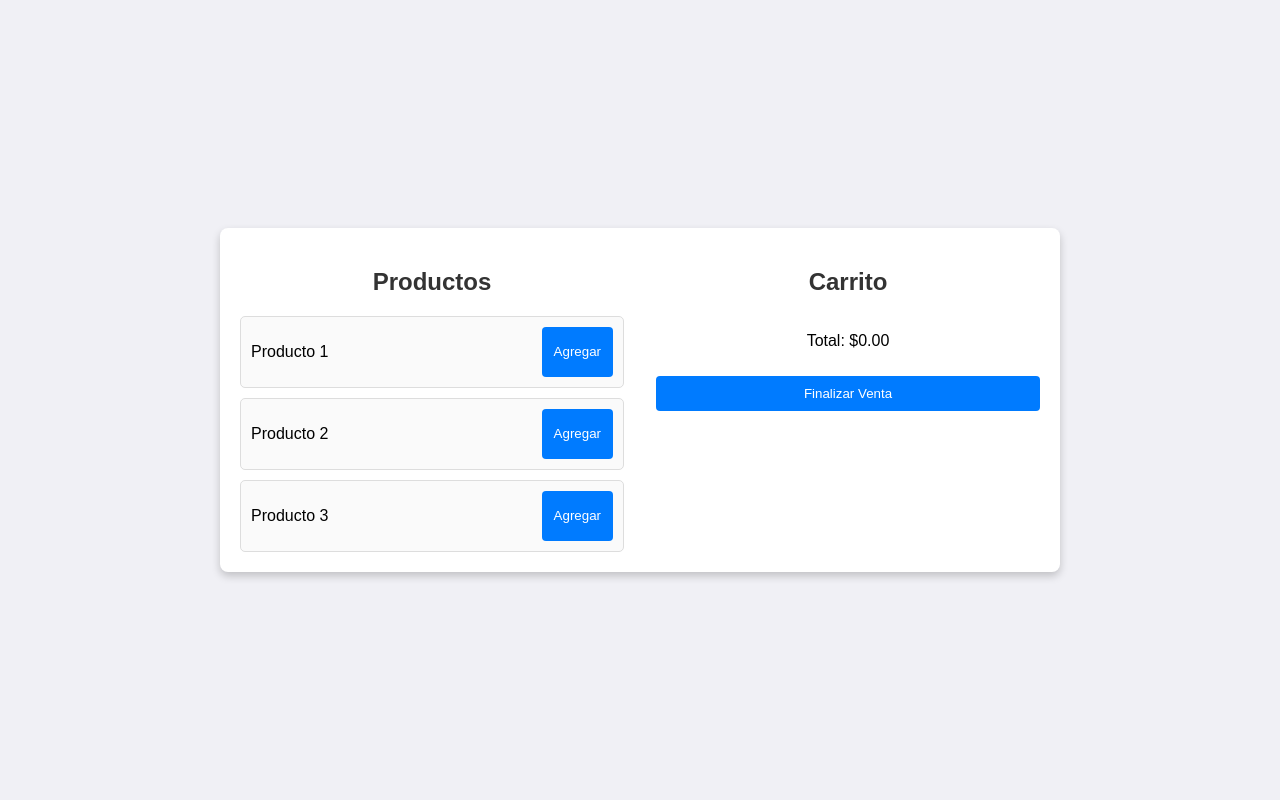
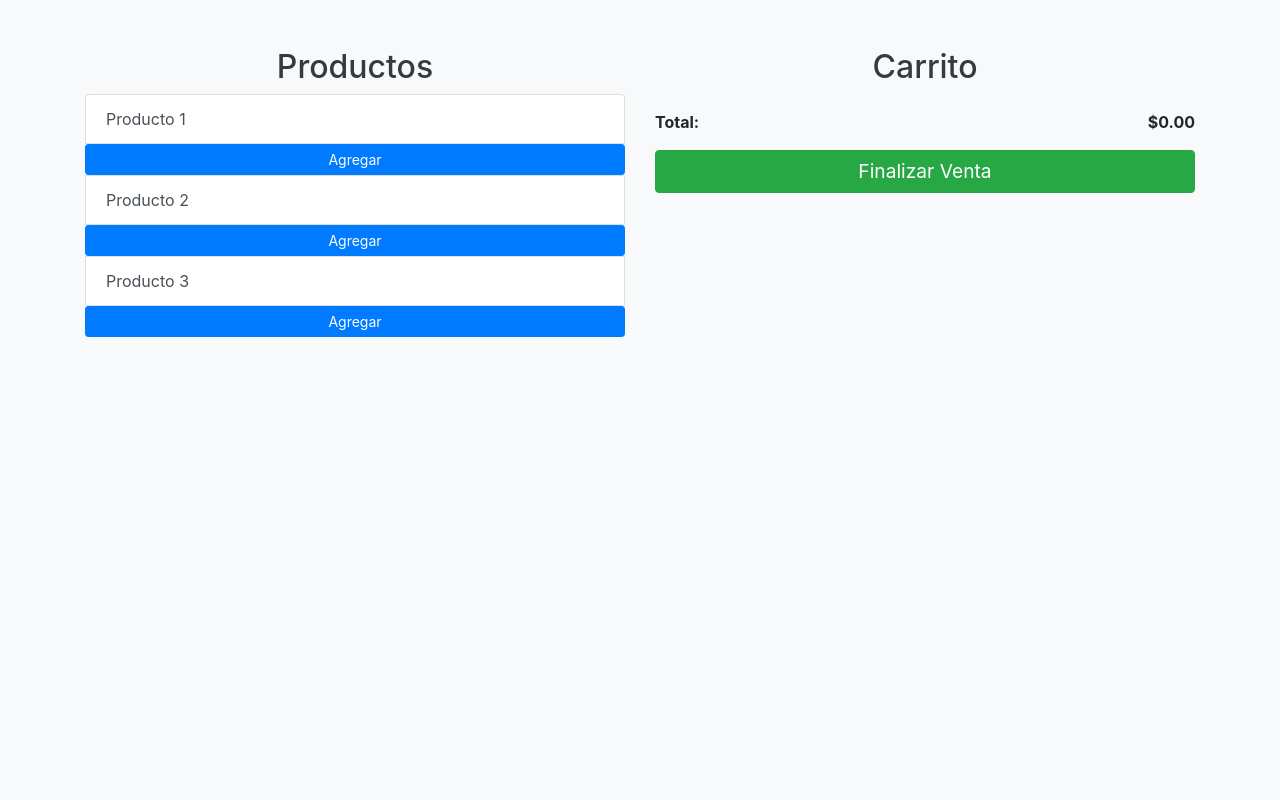
Before and after one commit to Esler9/restaurantsistem, a PHP site: page /default.php in a window 1280 px wide. Run offline with PHP 8.4, Linux system fonts and the light colour scheme.

Commit message:
agregando bootstrap

```diff
--- a/default.php
+++ b/default.php
@@ -4,43 +4,52 @@
     <meta charset="UTF-8">
     <meta name="viewport" content="width=device-width, initial-scale=1.0">
     <title>Punto de Venta - Restaurante</title>
+    <!-- Enlace a Bootstrap CSS -->
+    <link rel="stylesheet" href="https://stackpath.bootstrapcdn.com/bootstrap/4.5.2/css/bootstrap.min.css">
     <link rel="stylesheet" href="styles.css">
 </head>
 <body>
 
-<div class="pos-container">
-    <!-- Sección de productos -->
-    <div class="product-section">
-        <h2>Productos</h2>
-        <div class="product-list">
-            <div class="product">
-                <p>Producto 1</p>
-                <button class="add-to-cart">Agregar</button>
-            </div>
-            <div class="product">
-                <p>Producto 2</p>
-                <button class="add-to-cart">Agregar</button>
-            </div>
-            <div class="product">
-                <p>Producto 3</p>
-                <button class="add-to-cart">Agregar</button>
+<div class="container my-5">
+    <div class="row">
+        <!-- Sección de Productos -->
+        <div class="col-md-6 mb-4">
+            <h2 class="text-center">Productos</h2>
+            <div class="list-group">
+                <button class="list-group-item list-group-item-action d-flex justify-content-between align-items-center">
+                    Producto 1
+                    <button class="btn btn-primary btn-sm add-to-cart">Agregar</button>
+                </button>
+                <button class="list-group-item list-group-item-action d-flex justify-content-between align-items-center">
+                    Producto 2
+                    <button class="btn btn-primary btn-sm add-to-cart">Agregar</button>
+                </button>
+                <button class="list-group-item list-group-item-action d-flex justify-content-between align-items-center">
+                    Producto 3
+                    <button class="btn btn-primary btn-sm add-to-cart">Agregar</button>
+                </button>
             </div>
         </div>
-    </div>
 
-    <!-- Sección de carrito -->
-    <div class="cart-section">
-        <h2>Carrito</h2>
-        <div class="cart-list">
-            <!-- Aquí se agregarán los productos seleccionados -->
+        <!-- Sección de Carrito -->
+        <div class="col-md-6">
+            <h2 class="text-center">Carrito</h2>
+            <ul class="list-group cart-list mb-3">
+                <!-- Productos agregados se mostrarán aquí -->
+            </ul>
+            <div class="d-flex justify-content-between align-items-center">
+                <strong>Total:</strong>
+                <span id="total-amount" class="font-weight-bold">$0.00</span>
+            </div>
+            <button class="btn btn-success btn-block mt-3 checkout-btn">Finalizar Venta</button>
         </div>
-        <div class="cart-total">
-            <p>Total: <span id="total-amount">$0.00</span></p>
-        </div>
-        <button class="checkout-btn">Finalizar Venta</button>
     </div>
 </div>
 
+<!-- Enlace a jQuery, Popper.js y Bootstrap JS -->
+<script src="https://code.jquery.com/jquery-3.5.1.slim.min.js"></script>
+<script src="https://cdn.jsdelivr.net/npm/popper.js@1.16.1/dist/umd/popper.min.js"></script>
+<script src="https://stackpath.bootstrapcdn.com/bootstrap/4.5.2/js/bootstrap.min.js"></script>
 <script src="script.js"></script>
 </body>
 </html>
--- a/script.js
+++ b/script.js
@@ -7,18 +7,18 @@ document.addEventListener('DOMContentLoaded', function() {
 
     document.querySelectorAll('.add-to-cart').forEach(button => {
         button.addEventListener('click', function() {
-            const productName = this.parentElement.querySelector('p').textContent;
+            const productName = this.parentElement.firstChild.textContent.trim();
             addToCart(productName);
         });
     });
 
     function addToCart(productName) {
-        const cartItem = document.createElement('div');
-        cartItem.classList.add('cart-item');
-        cartItem.innerHTML = `<p>${productName}</p><p>$10.00</p>`; // Precio fijo por producto para el ejemplo
+        const cartItem = document.createElement('li');
+        cartItem.classList.add('list-group-item', 'd-flex', 'justify-content-between', 'align-items-center');
+        cartItem.innerHTML = `<span>${productName}</span><span>$10.00</span>`; // Precio fijo para el ejemplo
         cartList.appendChild(cartItem);
 
-        total += 10; // Sumar el precio al total
+        total += 10;
         totalAmount.textContent = `$${total.toFixed(2)}`;
     }
 });
--- a/styles.css
+++ b/styles.css
@@ -1,71 +1,18 @@
 /* styles.css */
 
 body {
-    font-family: Arial, sans-serif;
-    background-color: #f0f0f5;
-    margin: 0;
-    padding: 0;
-    display: flex;
-    justify-content: center;
-    align-items: center;
-    min-height: 100vh;
-}
-
-.pos-container {
-    display: flex;
-    justify-content: space-between;
-    width: 90%;
-    max-width: 800px;
-    background-color: #fff;
-    padding: 20px;
-    border-radius: 8px;
-    box-shadow: 0px 4px 8px rgba(0, 0, 0, 0.2);
-}
-
-.product-section, .cart-section {
-    width: 48%;
+    background-color: #f8f9fa;
 }
 
 h2 {
-    text-align: center;
-    color: #333;
+    color: #343a40;
 }
 
-.product-list, .cart-list {
-    display: flex;
-    flex-direction: column;
-    gap: 10px;
-}
-
-.product, .cart-item {
-    display: flex;
-    justify-content: space-between;
-    padding: 10px;
-    border: 1px solid #ddd;
-    border-radius: 5px;
-    background-color: #fafafa;
-}
-
-.add-to-cart, .checkout-btn {
-    padding: 8px 12px;
-    color: #fff;
-    background-color: #007bff;
-    border: none;
-    border-radius: 4px;
-    cursor: pointer;
-}
-
-.add-to-cart:hover, .checkout-btn:hover {
-    background-color: #0056b3;
-}
-
-.cart-total {
-    text-align: center;
-    margin-top: 15px;
+.cart-list {
+    max-height: 300px;
+    overflow-y: auto;
 }
 
 .checkout-btn {
-    width: 100%;
-    margin-top: 10px;
-    padding: 10px;
+    font-size: 1.2em;
 }
```
